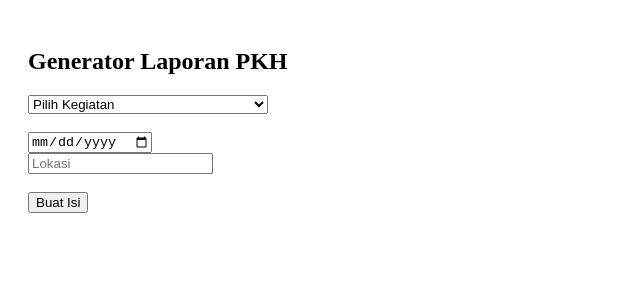
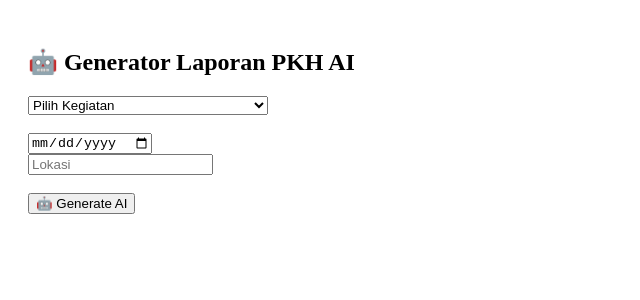
Before and after one commit to azkayaa/laporan-rhk, a React (Vite) app: page / in a window 1280 px wide. Shown: the top 300 px of the page, without its empty margins (0-640 px from the left). Built offline with nearby package versions, Linux system fonts and the light colour scheme.

Commit message:
Update App.jsx

```diff
--- a/src/App.jsx
+++ b/src/App.jsx
@@ -17,24 +17,38 @@ export default function App() {
   const [tanggal, setTanggal] = useState("");
   const [lokasi, setLokasi] = useState("");
   const [isi, setIsi] = useState("");
+  const [loading, setLoading] = useState(false);
 
-  const generateIsi = () => {
-    if (!selected) {
-      alert("Pilih kegiatan dulu!");
-      return;
-    }
+  const generateAI = async () => {
+    if (!selected) return alert("Pilih kegiatan dulu!");
 
-    setIsi(
-      `Kegiatan ${selected.nama} telah dilaksanakan pada tanggal ${tanggal || "-"} di ${lokasi || "-"}. Kegiatan berjalan dengan baik dan sesuai ketentuan.`
-    );
+    setLoading(true);
+
+    const res = await fetch("/api/ai", {
+      method: "POST",
+      headers: {
+        "Content-Type": "application/json"
+      },
+      body: JSON.stringify({
+        prompt: `Buat laporan kegiatan ${selected.nama} PKH tanggal ${tanggal} di ${lokasi}`
+      })
+    });
+
+    const data = await res.json();
+
+    const text =
+      data.choices?.[0]?.message?.content || "Gagal generate";
+
+    setIsi(text);
+    setLoading(false);
   };
 
   return (
     <div style={{ padding: 20 }}>
-      <h2>Generator Laporan PKH</h2>
+      <h2>🤖 Generator Laporan PKH AI</h2>
 
       <select onChange={(e) => setSelected(kegiatanList[e.target.value])}>
-        <option value="">Pilih Kegiatan</option>
+        <option>Pilih Kegiatan</option>
         {kegiatanList.map((k, i) => (
           <option key={i} value={i}>
             RHK {k.rhk} - {k.nama}
@@ -46,14 +60,13 @@ export default function App() {
 
       <input type="date" onChange={(e) => setTanggal(e.target.value)} />
       <br />
-      <input
-        placeholder="Lokasi"
-        onChange={(e) => setLokasi(e.target.value)}
-      />
+      <input placeholder="Lokasi" onChange={(e) => setLokasi(e.target.value)} />
 
       <br /><br />
 
-      <button onClick={generateIsi}>Buat Isi</button>
+      <button onClick={generateAI}>
+        {loading ? "Loading..." : "🤖 Generate AI"}
+      </button>
 
       <pre>{isi}</pre>
     </div>
```
